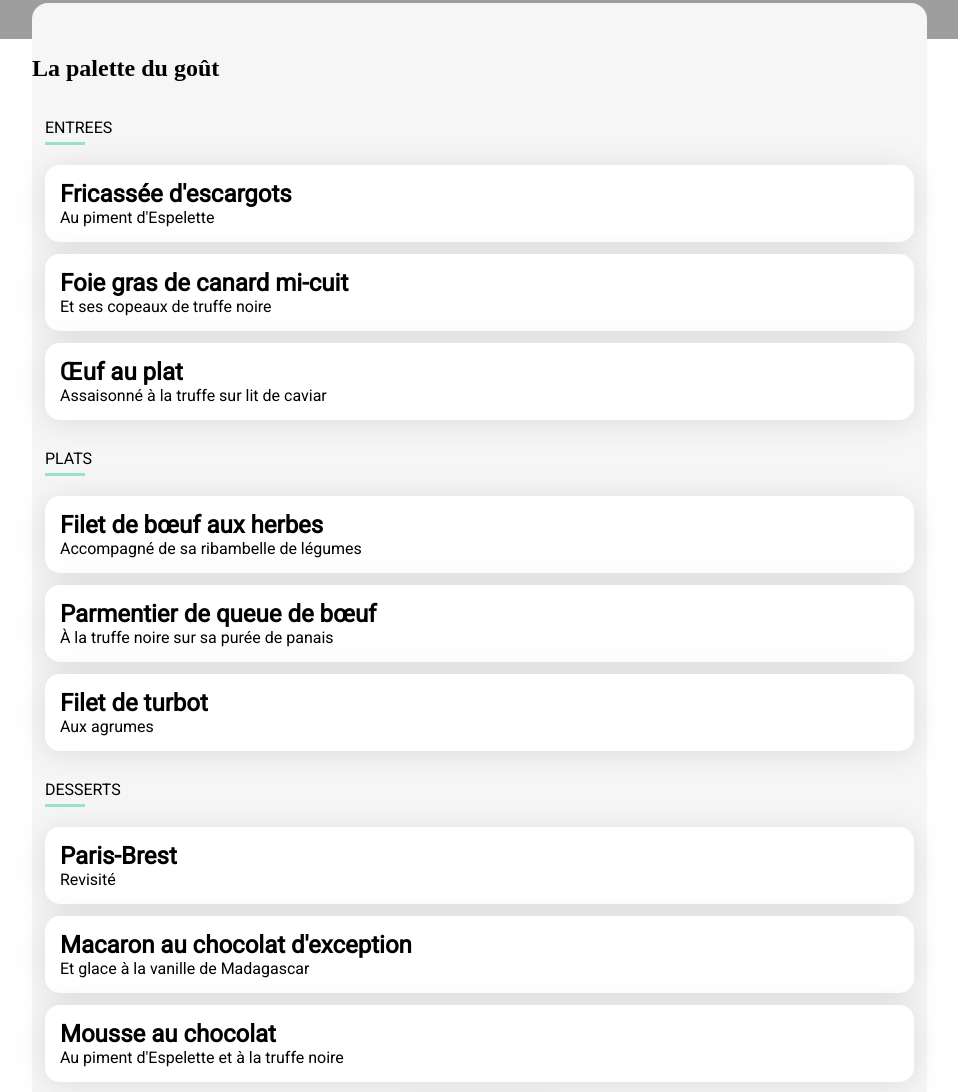
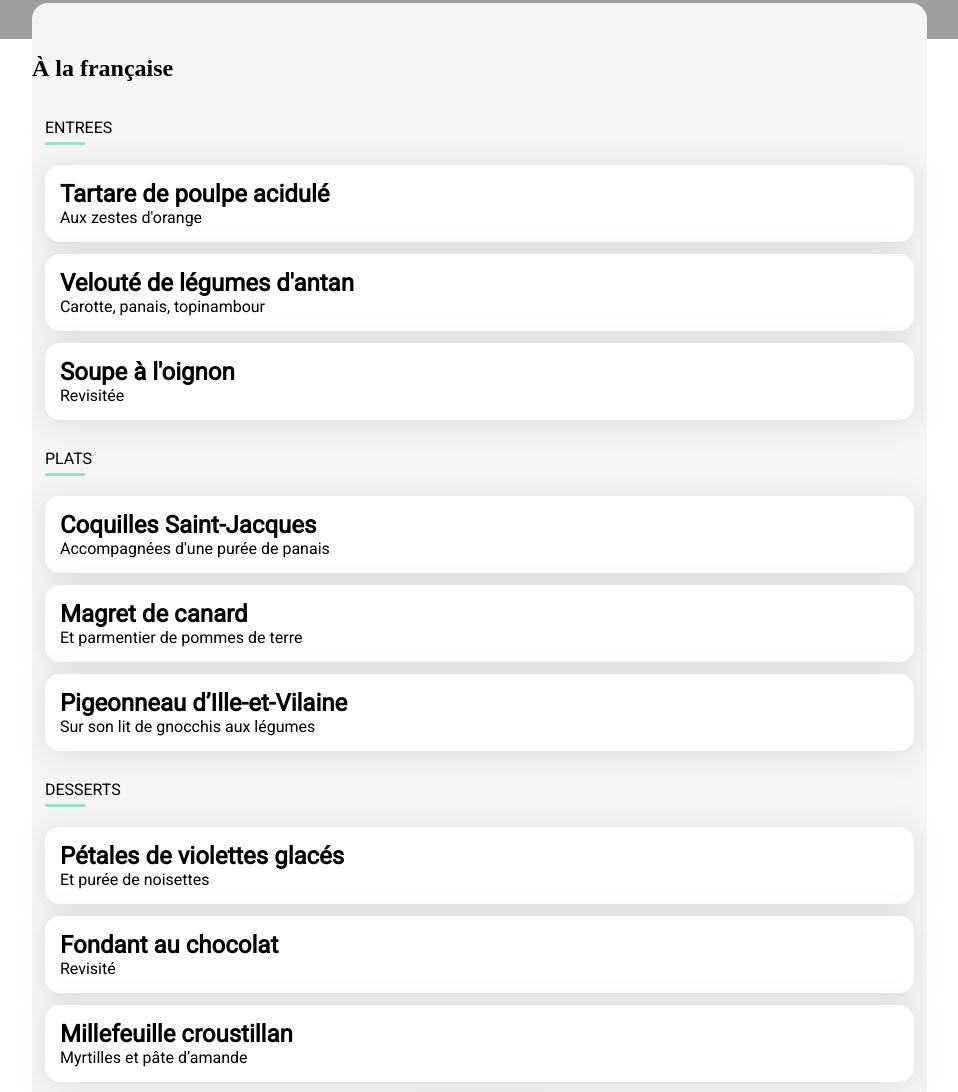
Before and after one commit to DIMITOUSS/ohmyfood, a plain HTML site: page menu-3.html in a window 1280 px wide. Shown: the part 377-1469 px from the top of the page, without its empty margins (161-1119 px from the left). Drawn offline with Linux system fonts and the light colour scheme; grey boxes are pictures that could not be loaded; a web font is replaced by a local one.

Commit message:
modification des section menu

```diff
--- a/menu-3.html
+++ b/menu-3.html
@@ -18,7 +18,8 @@
         <img src="images/restaurants/menu-1.jpg" alt="">
     </div>
     <section class=".section">
-        <div class="title"><h1>La palette du goût</h1></div>
+        <div class="title"><h1>À la française
+        </h1></div>
         <div class="entry">
             <div class="menu-title">
             <p>ENTREES</p>
@@ -26,16 +27,16 @@
 
             </div>
             <div class="card">
-                <h2>Fricassée d'escargots</h2>
-                <p>Au piment d'Espelette </p>
+                <h2>Tartare de poulpe acidulé</h2>
+                <p>Aux zestes d'orange </p>
             </div>
             <div class="card">
-                <h2>Foie gras de canard mi-cuit</h2>
-                <p>Et ses copeaux de truffe noire</p>
+                <h2>Velouté de légumes d'antan</h2>
+                <p>Carotte, panais, topinambour</p>
             </div>
             <div class="card">
-                <h2>Œuf au plat</h2>
-                <p>Assaisonné à la truffe sur lit de caviar </p>
+                <h2>Soupe à l'oignon</h2>
+                <p>Revisitée </p>
             </div>
         </div>
 
@@ -47,16 +48,16 @@
 
 
             <div class="card">
-                <h2>Filet de bœuf aux herbes</h2>
-                <p>Accompagné de sa ribambelle de légumes </p>
+                <h2>Coquilles Saint-Jacques</h2>
+                <p>Accompagnées d'une purée de panais</p>
             </div>
             <div class="card">
-                <h2>Parmentier de queue de bœuf</h2>
-                <p>À la truffe noire sur sa purée de panais</p>
+                <h2>Magret de canard</h2>
+                <p>Et parmentier de pommes de terre</p>
             </div>
             <div class="card">
-                <h2>Filet de turbot</h2>
-                <p>Aux agrumes</p>
+                <h2>Pigeonneau d’Ille-et-Vilaine</h2>
+                <p>Sur son lit de gnocchis aux légumes</p>
             </div>
 
         </div>
@@ -69,16 +70,16 @@
             </div>
 
             <div class="card">
-                <h2>Paris-Brest</h2>
-                <p>Revisité </p>
+                <h2>Pétales de violettes glacés</h2>
+                <p>Et purée de noisettes</p>
             </div>
             <div class="card">
-                <h2>Macaron au chocolat d'exception </h2>
-                <p>Et glace à la vanille de Madagascar</p>
+                <h2>Fondant au chocolat </h2>
+                <p>Revisité</p>
             </div>
             <div class="card">
-                <h2>Mousse au chocolat </h2>
-                <p>Au piment d'Espelette et à la truffe noire</p>
+                <h2>Millefeuille croustillan </h2>
+                <p>Myrtilles et pâte d’amande</p>
             </div>
 
         </div>
--- a/sass/pages/_menu.scss
+++ b/sass/pages/_menu.scss
@@ -84,11 +84,11 @@ background: var(--Button-Gradient, linear-gradient(193deg, #9356DC -11.44%, #FF7
 
 /* Shadow/Button */
 box-shadow: 0px 4px 10px 0px rgba(0, 0, 0, 0.25);
+transition: 600ms ease;
 
     }
-&:hover  button{
-        transform: scale(1.1);
-        opacity: 0.5;
+   &:hover {
+            opacity: 0.7;
     }
 
 }
```
Also changed, not shown: home.html (+3 -3 lines), menu-2.html (+24 -25 lines), menu-4.html (+25 -19 lines), main.css, 1 other file.
